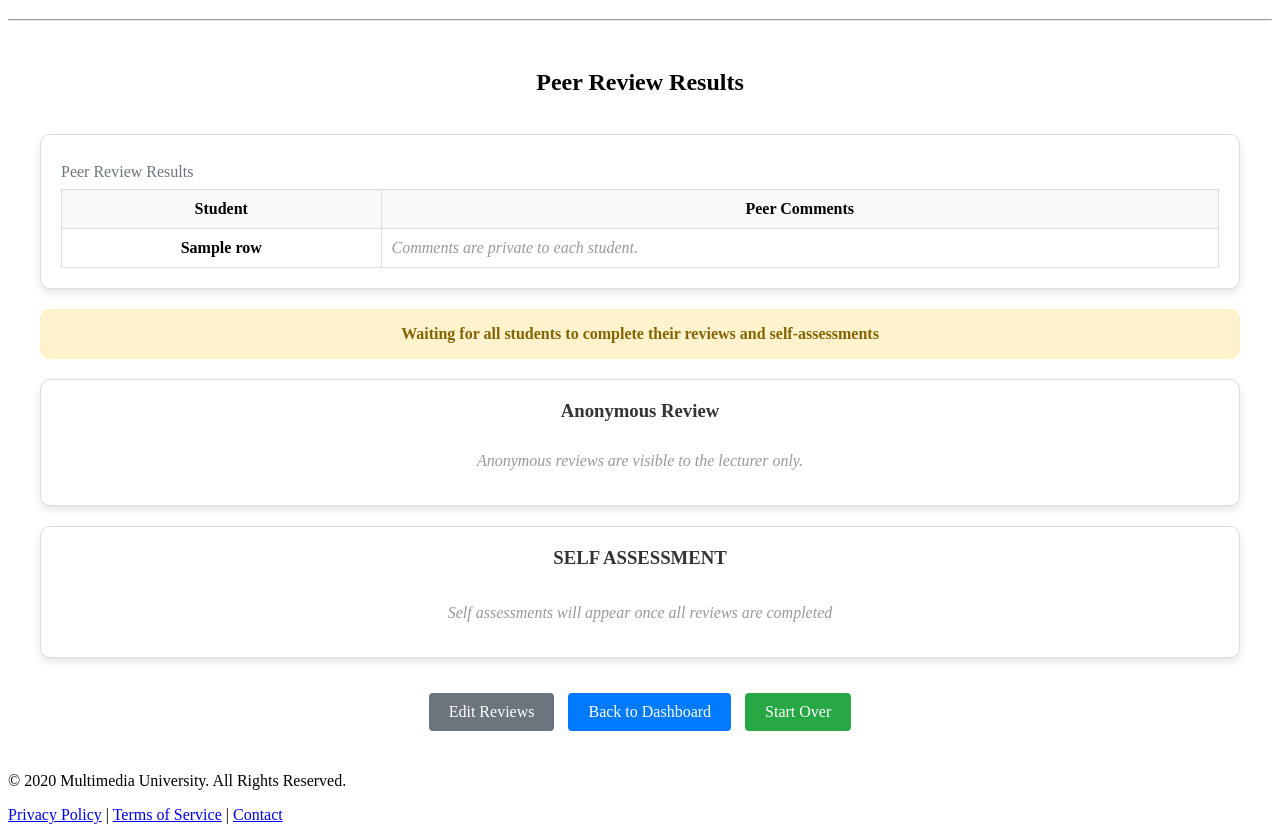
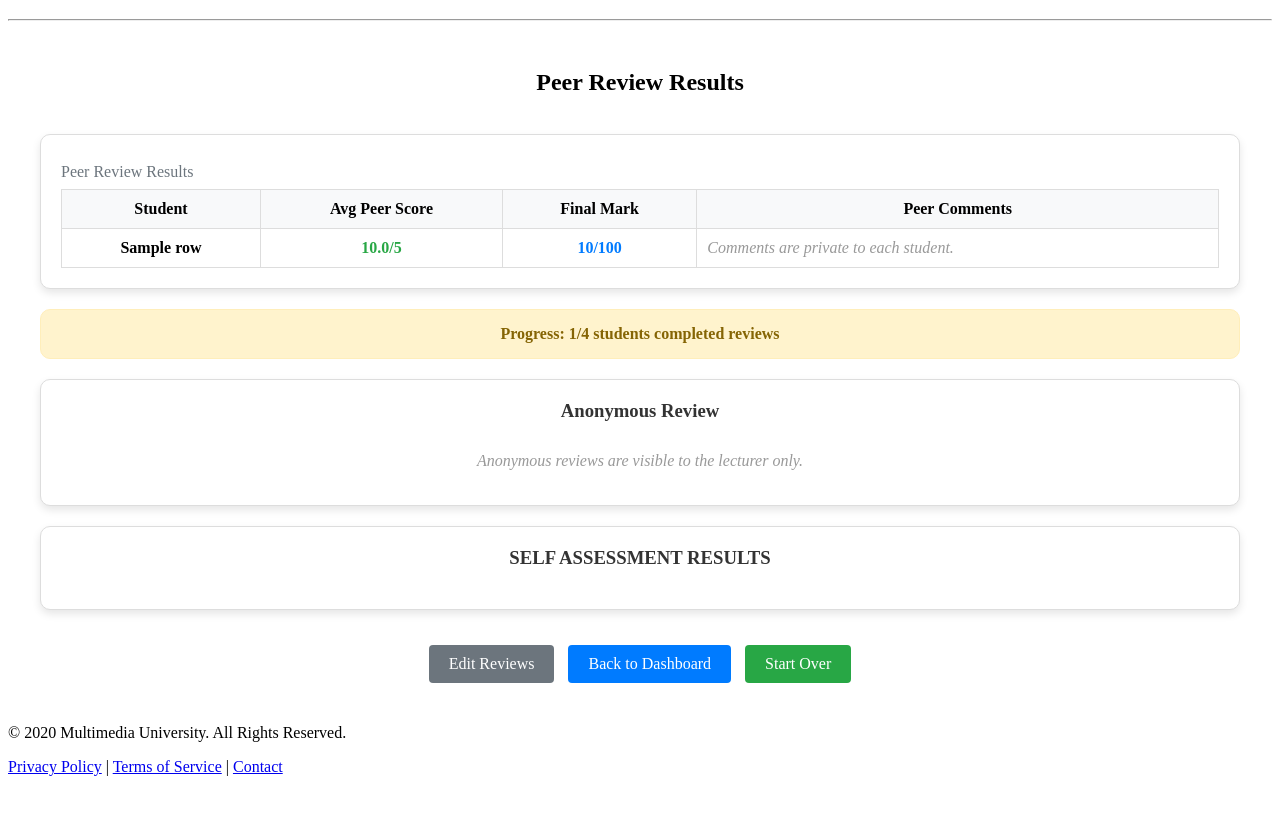
Before and after one commit to Skyler-Tan/G17--Mini-IT-project, a Flask app: template templates/results.html in a window 1280 px wide. Shown: the part 210-1050 px from the top of the page. After the commit the page ends 986 px from the top, so only its background shows below. Run offline with Flask 3, Linux system fonts and the light colour scheme; tables that the repository leaves empty hold one stand-in row (values such as "Sample post"); the template is opened without the code that fills it: values that come from a table or form of the project are taken from there, most other values are stand-ins (such as "Sample title", 1, 10 or a date in 2020).

Commit message:
comment working for now

```diff
--- a/app.py
+++ b/app.py
@@ -18,11 +18,12 @@
 db.init_app(app)
 migrate = Migrate(app, db)
 
-# ----- Student list from DB (table: user) -----
+# ----- Student list from DB (table: user) - EXCLUDE lecturers -----
 
 def get_students_from_db():
     try:
         from sqlalchemy import text
+        # Only get users with role 'student', exclude lecturers
         rows = db.session.execute(text("SELECT first_name, last_name FROM user WHERE LOWER(role) = 'student'")) \
             .fetchall()
         names = []
@@ -32,10 +33,22 @@
             full = (fn + " " + ln).strip() or fn or ln
             if full:
                 names.append(full)
-        return names
+
+        # Return only the first 4 students
+        return names[:4]
     except Exception:
         app.logger.exception("Error fetching students from user table")
         return []
+
+def is_lecturer(username):
+    """Check if user is a lecturer"""
+    try:
+        from sqlalchemy import text
+        result = db.session.execute(text("SELECT role FROM user WHERE CONCAT(first_name, ' ', last_name) = :username"),
+                                  {'username': username}).fetchone()
+        return result and result[0].lower() == 'lecturer'
+    except Exception:
+        return False
 
 # ---------- Helper Functions ----------
 
@@ -107,43 +120,67 @@
     students = get_students_from_db()
     status = get_completion_status(students)
     all_completed = all(v['completed'] for v in status.values())
+    completed_count = sum(1 for v in status.values() if v['completed'])  # Keep this one
+
     current_user = session.get("current_user")
+    is_current_lecturer = is_lecturer(current_user) if current_user else False
 
     rows = []
-    # Always show the results table, but only populate data when all are completed
+    # Show results for all students, even if not all completed
     for student in students:
-        if all_completed:
-            reviews = PeerReview.query.filter_by(reviewee_name=student).all()
-            avg_peer_score = (sum(r.score for r in reviews) / len(reviews)) if reviews else 0
+        reviews = PeerReview.query.filter_by(reviewee_name=student).all()
 
-            # Get comments from other students about this student (only visible to the current student)
-            peer_comments = []
-            if current_user == student:  # Only show comments if viewing your own results
-                for review in reviews:
-                    if review.comment and review.comment.strip():
-                        peer_comments.append({
-                            'reviewer': review.reviewer_name,
-                            'comment': review.comment
-                        })
+        # Calculate average score if there are reviews
+        if reviews:
+            avg_peer_score = sum(r.score for r in reviews) / len(reviews)
+            final_mark = round(avg_peer_score * 20, 2)
+        else:
+            avg_peer_score = None
+            final_mark = None
 
-            rows.append({
+        # Get comments from other students about this student
+        peer_comments = []
+        if current_user == student or is_current_lecturer:  # Show to student themselves or lecturer
+            for review in reviews:
+                if review.comment and review.comment.strip():
+                    peer_comments.append({
+                        'reviewer': review.reviewer_name,
+                        'comment': review.comment
+                    })
+
+        rows.append({
+            'student_name': student,
+            'avg_peer_score': round(avg_peer_score, 2) if avg_peer_score is not None else None,
+            'final_mark': final_mark,
+            'peer_comments': peer_comments
+        })
+
+    # Get anonymous reviews (always show them)
+    anonymous_reviews = AnonymousReview.query.all()
+
+    self_assessments = []
+    # Remove this line: completed_count = 0 (don't reset the counter!)
+    for student in students:
+        assessment = SelfAssessment.query.filter_by(student_name=student).first()
+        if assessment:
+            self_assessments.append({
                 'student_name': student,
-                'avg_peer_score': round(avg_peer_score, 2),
-                'peer_comments': peer_comments
+                'assessment': assessment
             })
-        else:
-            # Empty row structure when not all completed
-            rows.append({
-                'student_name': student,
-                'avg_peer_score': None,
-                'peer_comments': []
-            })
+            # Don't increment completed_count here - it's already calculated above
+
+    # Use the completed_count from the status calculation
+    all_completed = (completed_count == len(students))
 
     return render_template(
         "results.html",
         all_completed=all_completed,
+        completed_count=completed_count,  # This now has the correct value
         rows=rows,
-        current_user=current_user
+        current_user=current_user,
+        is_lecturer=is_current_lecturer,
+        anonymous_reviews=anonymous_reviews,
+        self_assessments=self_assessments
     )
 
 @app.route("/form", methods=["GET", "POST"])
@@ -165,13 +202,18 @@
                 flash("Mismatch in submitted review data.", "error")
                 return redirect(url_for("form"))
 
+            # Enforce review count limits: Must review all 3 other students
+            filtered_reviewees = [r for r in reviewees if r != current_user and r in students_list]
+            if len(filtered_reviewees) != 3:
+                flash("You must review all 3 other students.", "error")
+                return redirect(url_for("form"))
+
             # Remove any previous reviews by this reviewer to allow re-submit/edit
             PeerReview.query.filter_by(reviewer_name=current_user).delete()
 
             for reviewee, score_str, comment in zip(reviewees, scores, comments):
                 if reviewee == current_user:
-                    # skip self-reviews
-                    continue
+                    continue  # skip self-reviews
                 if reviewee not in students_list:
                     continue
                 try:
--- a/templates/results.html
+++ b/templates/results.html
@@ -1,4 +1,3 @@
-
 {% extends "base.html" %}
 {% block content %}
 <div class="container" style="max-width: 1200px; margin: 0 auto; padding: 20px;">
@@ -12,10 +11,8 @@
             <thead style="background-color: #f8f9fa;">
                 <tr>
                     <th scope="col" style="padding: 10px; border: 1px solid #ddd;">Student</th>
-                    {% if all_completed %}
                     <th scope="col" style="padding: 10px; border: 1px solid #ddd;">Avg Peer Score</th>
                     <th scope="col" style="padding: 10px; border: 1px solid #ddd;">Final Mark</th>
-                    {% endif %}
                     <th scope="col" style="padding: 10px; border: 1px solid #ddd;">Peer Comments</th>
                 </tr>
             </thead>
@@ -27,7 +24,6 @@
                 {% set peer_comments = row.get('peer_comments') %}
                 <tr>
                     <td style="padding: 10px; border: 1px solid #ddd;"><strong>{{ student_name|e }}</strong></td>
-                    {% if all_completed %}
                     <td style="padding: 10px; border: 1px solid #ddd;">
                         {% if avg_peer_score is not none %}
                             <span style="color: #28a745; font-weight: bold;">{{ avg_peer_score|float|round(2) }}/5</span>
@@ -42,10 +38,8 @@
                             <em style="color: #999;">N/A</em>
                         {% endif %}
                     </td>
-                    {% endif %}
                     <td style="padding: 10px; border: 1px solid #ddd; text-align: left; max-width: 400px;">
                         {% if current_user == student_name or current_user == "Lecturer" %}
-                            {% if all_completed %}
                             {% if peer_comments %}
                                 {% for comment in peer_comments %}
                                     <div style="margin-bottom: 10px; padding: 8px; background: #f8f9fa; border-left: 3px solid #007bff; border-radius: 4px;">
@@ -56,25 +50,26 @@
                                 <em style="color: #999;">No comments received from peers.</em>
                             {% endif %}
                         {% else %}
-                                <em style="color: #999;">Comments will appear once all reviews are completed.</em>
-                            {% endif %}
-                        {% else %}
                             <em style="color: #999;">Comments are private to each student.</em>
                         {% endif %}
                     </td>
                 </tr>
                 {% endfor %}
                 {% if rows|length == 0 %}
-                <tr><td colspan="{{ 3 if not all_completed else 4 }}" style="padding: 10px; border: 1px solid #ddd; text-align: center; color: #999; font-style: italic;">No records available</td></tr>
+                <tr><td colspan="4" style="padding: 10px; border: 1px solid #ddd; text-align: center; color: #999; font-style: italic;">No records available</td></tr>
                 {% endif %}
             </tbody>
         </table>
     </div>
 
-    <!-- TABLE 2: WAITING FOR SUBMISSION (SINGLE LINE) -->
+    <!-- TABLE 2: PROGRESS INDICATOR -->
     {% if not all_completed %}
     <div style="background: #fff3cd; border: 1px solid #ffeeba; border-radius: 10px; padding: 15px; margin-bottom: 20px; text-align: center;">
-        <span style="color: #856404; font-weight: bold;">Waiting for all students to complete their reviews and self-assessments</span>
+        <span style="color: #856404; font-weight: bold;">Progress: {{ completed_count }}/4 students completed reviews</span>
+    </div>
+    {% else %}
+    <div style="background: #d4edda; border: 1px solid #c3e6cb; border-radius: 10px; padding: 15px; margin-bottom: 20px; text-align: center;">
+        <span style="color: #155724; font-weight: bold;">✓ All students have completed their reviews</span>
     </div>
     {% endif %}
 
@@ -82,7 +77,6 @@
     <div style="background: #fff; border: 1px solid #ddd; border-radius: 10px; padding: 20px; margin-bottom: 20px; box-shadow: 0 4px 8px rgba(0,0,0,0.1);">
         <h3 style="margin: 0 0 15px 0; text-align: center; font-weight: bold; color: #333;">Anonymous Review</h3>
         {% if current_user == "Lecturer" %}
-            {% if all_completed %}
             {% if anonymous_reviews %}
                 {% for anon_review in anonymous_reviews %}
                 <div style="padding: 15px; background: #f8f9fa; border: 1px solid #ddd; border-radius: 6px; margin-bottom: 10px;">
@@ -92,12 +86,7 @@
                 {% endfor %}
             {% else %}
                 <div style="padding: 15px; text-align: center; color: #999; font-style: italic;">
-                        No anonymous reviews submitted
-                    </div>
-                {% endif %}
-            {% else %}
-                <div style="padding: 15px; text-align: center; color: #999; font-style: italic;">
-                    Anonymous reviews will appear once all reviews are completed
+                    No anonymous reviews submitted yet
                 </div>
             {% endif %}
         {% else %}
@@ -107,91 +96,53 @@
         {% endif %}
     </div>
 
-    <!-- TABLE 4: SELF ASSESSMENT -->
+<!-- TABLE 4: SELF ASSESSMENT RESULTS (READ-ONLY) -->
 <div style="background: #fff; border: 1px solid #ddd; border-radius: 10px; padding: 20px; margin-bottom: 20px; box-shadow: 0 4px 8px rgba(0,0,0,0.1);">
-        <h3 style="margin: 0 0 20px 0; text-align: center; font-weight: bold; color: #333;">SELF ASSESSMENT</h3>
+    <h3 style="margin: 0 0 20px 0; text-align: center; font-weight: bold; color: #333;">SELF ASSESSMENT RESULTS</h3>
 
-        {% if all_completed %}
-            {% if self_assessments %}
+    {% if self_assessments and self_assessments|length > 0 %}
         {% for assessment_data in self_assessments %}
             {% set assessment = assessment_data.assessment %}
             {% set student_name = assessment_data.student_name %}
 
-                    <!-- Show assessment if user is the student themselves or lecturer -->
-                    {% if current_user == student_name or current_user == "Lecturer" %}
-                    <div style="margin-bottom: 25px; border: 1px solid #ddd; border-radius: 8px; overflow: hidden;">
-                        <div style="background: #e9ecef; padding: 10px 15px; border-bottom: 1px solid #ddd;">
-                            <strong style="color: #495057;">{{ student_name }}</strong>
+            {% if current_user == student_name or is_lecturer %}
+                <div style="margin-bottom: 30px; border: 1px solid #ddd; border-radius: 8px; overflow: hidden;">
+                    <div style="background: #e9ecef; padding: 15px; border-bottom: 1px solid #ddd;">
+                        <h4 style="margin: 0; color: #495057;">{{ student_name }}'s Self Assessment</h4>
+                        {% if not all_completed and is_lecturer %}
+                        <span style="color: #28a745; font-size: 14px;">✓ Self-assessment completed</span>
+                        {% endif %}
                     </div>
-                        <div style="padding: 15px;">
-                            <div style="margin-bottom: 12px; padding: 10px; background: #f8f9fa; border: 1px solid #dee2e6; border-radius: 4px;">
-                                <strong>1. Summary of contribution:</strong>
-                                <p style="margin: 5px 0 0 0; color: #495057; white-space: pre-wrap; overflow-wrap: anywhere;">{{ assessment.summary|e|replace('\n','<br>')|safe }}</p>
+
+                    <!-- Self Assessment Results -->
+                    <div style="padding: 20px;">
+                        <div class="form-group">
+                            <label>1. Summary of contribution:</label>
+                            <div style="padding: 15px; background: #f8f9fa; border: 1px solid #dee2e6; border-radius: 6px;">
+                                {{ assessment.summary|e|replace('\n','<br>')|safe }}
                             </div>
-                            <div style="margin-bottom: 12px; padding: 10px; background: #f8f9fa; border: 1px solid #dee2e6; border-radius: 4px;">
-                                <strong>2. Challenges and learning:</strong>
-                                <p style="margin: 5px 0 0 0; color: #495057; white-space: pre-wrap; overflow-wrap: anywhere;">{{ assessment.challenges|e|replace('\n','<br>')|safe }}</p>
                         </div>
-                            <div style="margin-bottom: 12px; padding: 10px; background: #f8f9fa; border: 1px solid #dee2e6; border-radius: 4px;">
-                                <strong>3. What would you do differently:</strong>
-                                <p style="margin: 5px 0 0 0; color: #495057; white-space: pre-wrap; overflow-wrap: anywhere;">{{ assessment.different|e|replace('\n','<br>')|safe }}</p>
-                            </div>
-                            <div style="margin-bottom: 12px; padding: 10px; background: #f8f9fa; border: 1px solid #dee2e6; border-radius: 4px;">
-                                <strong>4. Your role in the group:</strong>
-                                <p style="margin: 5px 0 0 0; color: #495057; white-space: pre-wrap; overflow-wrap: anywhere;">{{ assessment.role|e|replace('\n','<br>')|safe }}</p>
-                            </div>
-                            {% if assessment.feedback %}
-                            <div style="margin-bottom: 12px; padding: 10px; background: #f8f9fa; border: 1px solid #dee2e6; border-radius: 4px;">
-                                <strong>5. Additional feedback:</strong>
-                                <p style="margin: 5px 0 0 0; color: #495057; white-space: pre-wrap; overflow-wrap: anywhere;">{{ assessment.feedback|e|replace('\n','<br>')|safe }}</p>
-                            </div>
-                            {% endif %}
+                        <!-- ... rest of your assessment fields ... -->
                     </div>
                 </div>
             {% endif %}
         {% endfor %}
 
-                <!-- For lecturers, show compact grouped view -->
-                {% if current_user == "Lecturer" and self_assessments|length > 1 %}
-                <div style="margin-top: 30px; border-top: 2px solid #ddd; padding-top: 20px;">
-                    <h4 style="color: #495057; margin-bottom: 15px; text-align: center;">Summary View for All Students</h4>
+        <!-- Lecturer summary view -->
+        {% if is_lecturer and self_assessments|length > 0 %}
+            <!-- Your lecturer summary view code -->
+        {% endif %}
 
-                    {% set questions = [
-                        "Summary of contribution",
-                        "Challenges and learning",
-                        "What would you do differently",
-                        "Your role in the group"
-                    ] %}
-                    {% for q_num in range(1, 5) %}
-                        <div style="margin-bottom: 20px;">
-                            <h5 style="color: #007bff; margin-bottom: 10px; padding: 8px; background: #e3f2fd; border-radius: 4px;">{{ q_num }}. {{ questions[q_num-1] }}</h5>
-                            {% for assessment_data in self_assessments %}
-                                {% set assessment = assessment_data.assessment %}
-                                {% set student_name = assessment_data.student_name %}
-                                <div style="margin-bottom: 8px; padding: 10px; background: #f8f9fa; border: 1px solid #dee2e6; border-radius: 4px;">
-                                    <strong style="color: #495057;">{{ student_name|e }}:</strong>
-                                    <span style="color: #6c757d; white-space: pre-wrap; overflow-wrap: anywhere;">
-                                        {% if q_num == 1 %}{{ assessment.summary|e|replace('\n','<br>')|safe }}
-                                        {% elif q_num == 2 %}{{ assessment.challenges|e|replace('\n','<br>')|safe }}
-                                        {% elif q_num == 3 %}{{ assessment.different|e|replace('\n','<br>')|safe }}
-                                        {% elif q_num == 4 %}{{ assessment.role|e|replace('\n','<br>')|safe }}
-                                        {% endif %}
-                                    </span>
+    {% else %}
+        {% if is_lecturer %}
+            <div style="padding: 15px; text-align: center; color: #856404; background: #fff3cd;">
+                No self-assessments have been submitted yet.
             </div>
-                            {% endfor %}
-                        </div>
-                    {% endfor %}
+        {% else %}
+            <div style="padding: 15px; text-align: center; color: #007bff; background: #e7f3ff;">
+                Your self-assessment will appear here once you complete it.
             </div>
         {% endif %}
-            {% else %}
-                <div style="padding: 15px; text-align: center; color: #999; font-style: italic;">
-                    No self assessments submitted
-                </div>
-            {% endif %}
-        {% else %}
-            <div style="padding: 15px; text-align: center; color: #999; font-style: italic;">
-                Self assessments will appear once all reviews are completed
-            </div>
     {% endif %}
 </div>
 
@@ -213,4 +164,16 @@
         </a>
     </div>
 </div>
+
+<style>
+.form-group {
+    margin-bottom: 25px;
+}
+.form-group label {
+    display: block;
+    margin-bottom: 8px;
+    color: #333;
+    font-weight: bold;
+}
+</style>
 {% endblock %}
```
Also changed, not shown: templates/form.html (+41 -17 lines), instance/db.db. Lines whose indentation alone changed are shown as unchanged.
